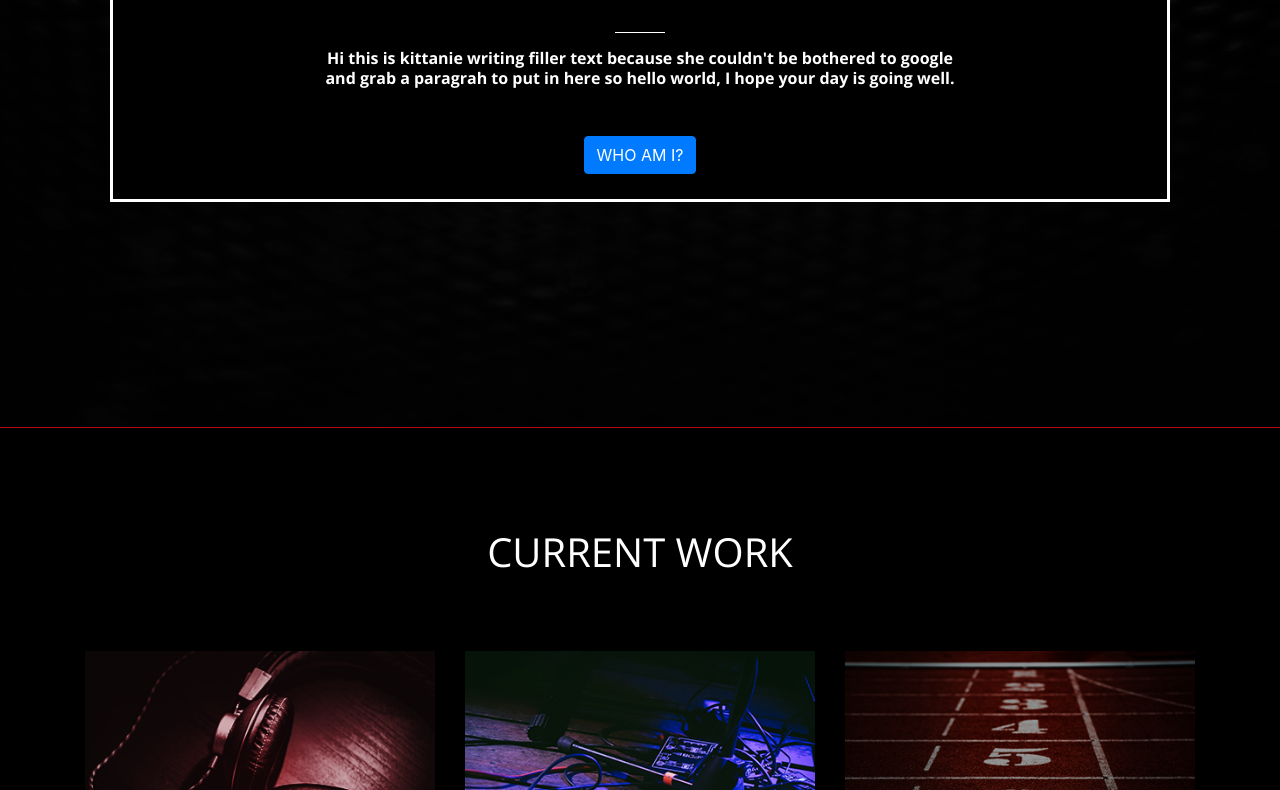
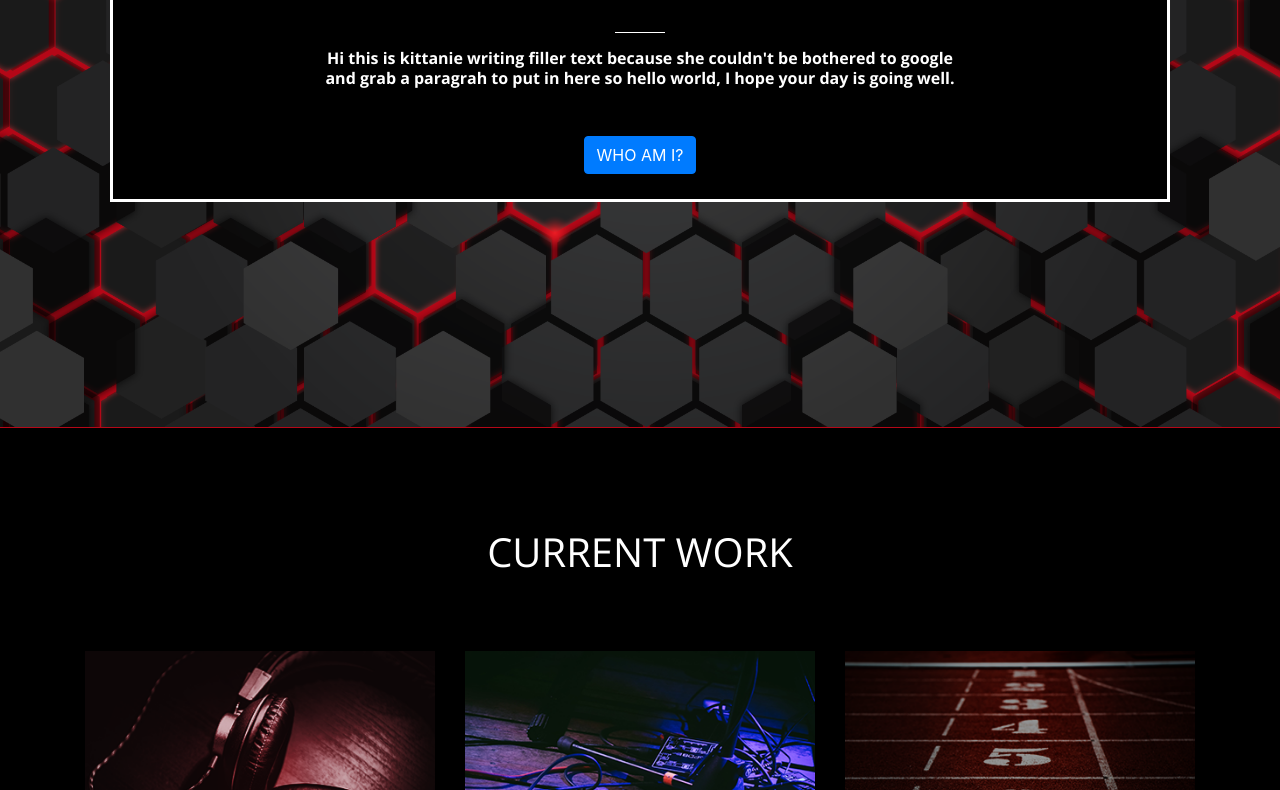
Before and after one commit to jeffvaderjr/jeffvaderjr.github.io, a website with bundled scripts: page index.html in a window 1280 px wide. Shown: the part 434-1224 px from the top of the page. Built offline with nearby package versions, Linux system fonts and the light colour scheme.

Commit message:
Header Change

```diff
--- a/css/kittanie.css
+++ b/css/kittanie.css
@@ -258,7 +258,7 @@ div .Box-Border{
 header.masthead {
   text-align: center;
   color: white;
-  background-image: url("../img/header-bg2.png");
+  background-image: url("../img/header-bg3.png");
   background-repeat: no-repeat;
   background-attachment: scroll;
   background-position: center center;
```
Also changed, not shown: img/header-bg3.png (added).
